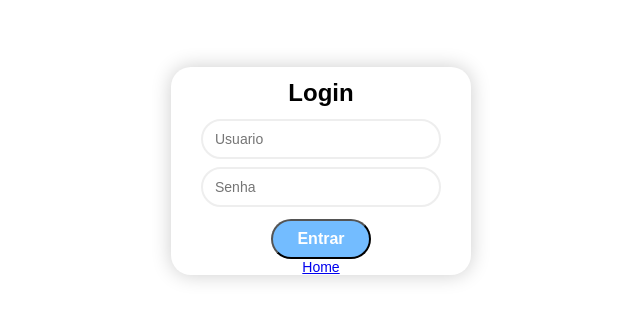
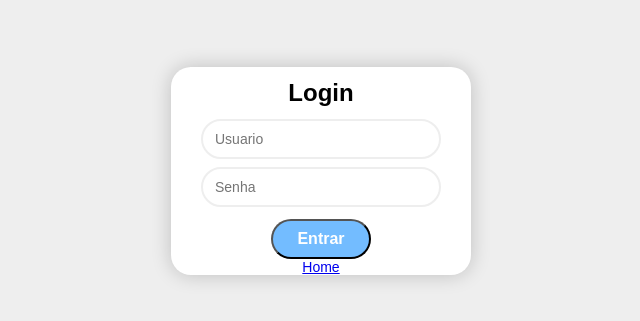
Before and after one commit to pfreire013/2be, a React (Create React App) app: page / in a window 1280 px wide. Shown: the part 189-510 px from the top of the page, without its empty margins (319-959 px from the left). Built offline with nearby package versions, Linux system fonts and the light colour scheme.

Commit message:
organize global styles

```diff
--- a/src/styles/global.js
+++ b/src/styles/global.js
@@ -1,4 +1,5 @@
 import { createGlobalStyle } from 'styled-components'
+import { theme } from '../theme';
 
 export default createGlobalStyle`
   * {
@@ -8,16 +9,14 @@ export default createGlobalStyle`
     box-sizing: border-box;
   }
 
-  html, body, #root {
+  html,body, #root {
     min-height: 100%;
-    /* display: flex;
-    align-items: center;
-    justify-content: center; */
   }
 
   body {
-    background: '#eeeeee';
+    background: ${theme.color.lightGray};
     -webkit-font-smoothing: antialiased !important;
+
   }
 
   body, input, button {
```
